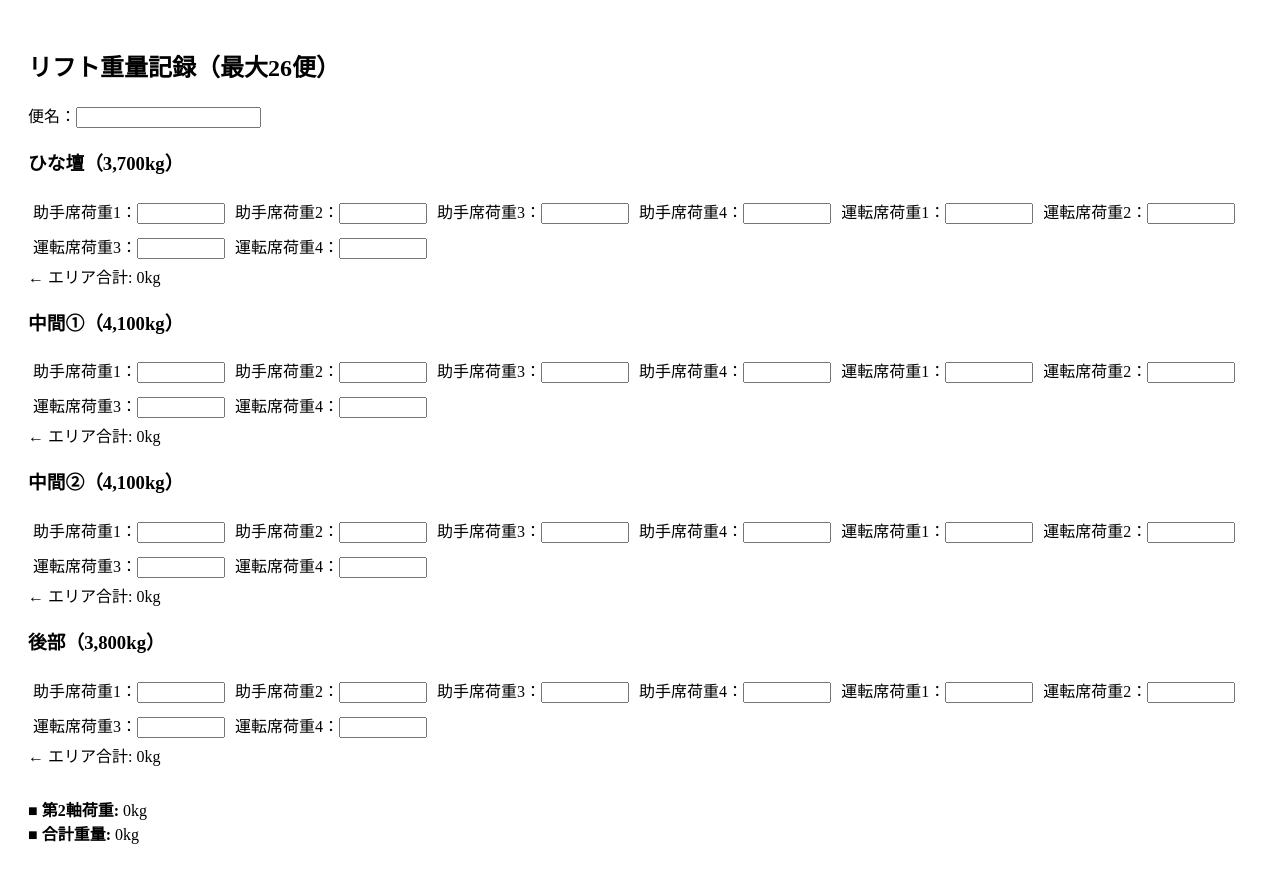
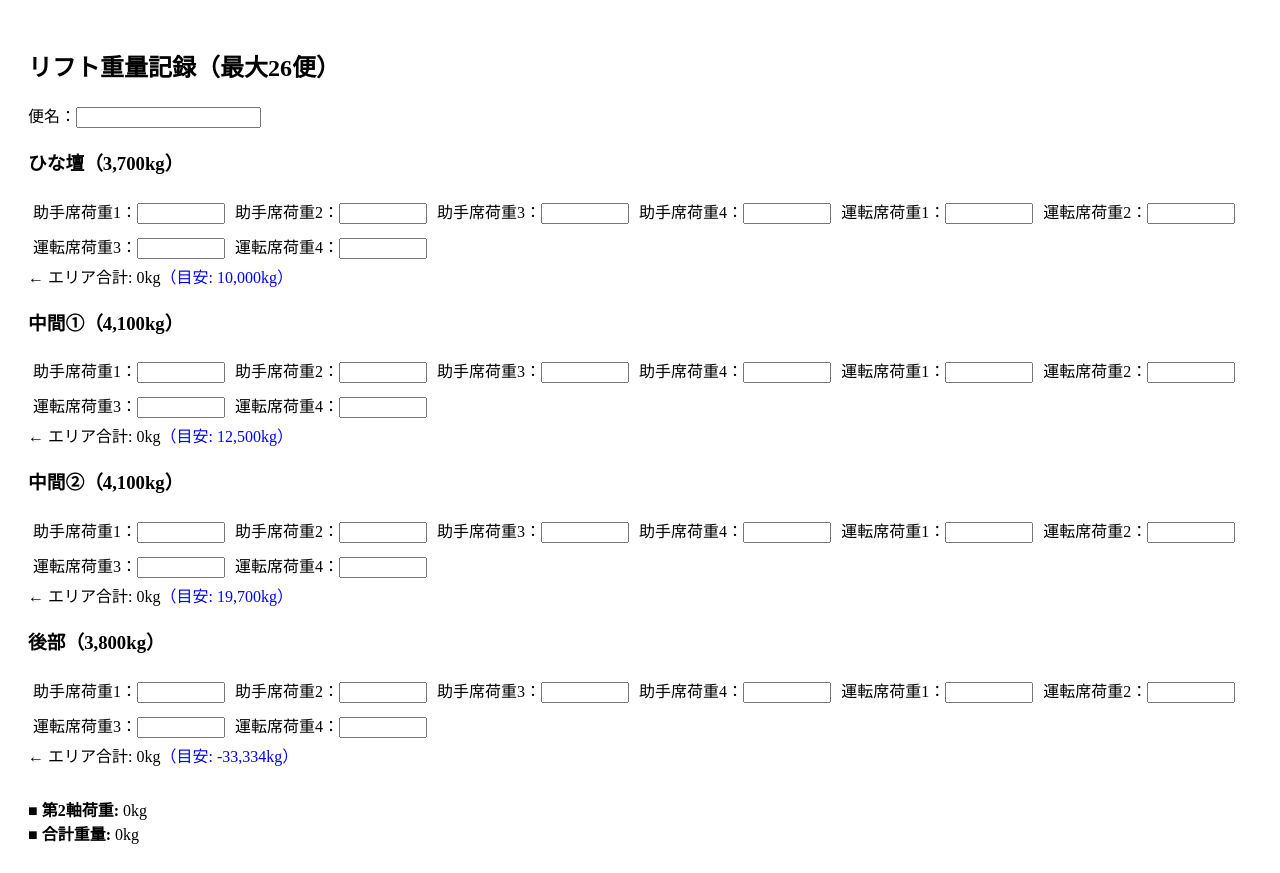
Before and after one commit to Toyotayusou1111/-, a React (Create React App) app: page / in a window 1280 px wide. Built offline with nearby package versions, Linux system fonts and the light colour scheme.

Commit message:
Update App.js

```diff
--- a/src/App.js
+++ b/src/App.js
@@ -21,18 +21,6 @@ export default function App() {
     const newData = [...data];
     newData[areaIndex][seatIndex] = value;
     setData(newData);
-  };
-
-  const handleKeyDown = (e, areaIndex, seatIndex) => {
-    if (e.key === "Enter") {
-      e.preventDefault();
-      const currentIndex = areaIndex * 8 + seatIndex;
-      const nextIndex = currentIndex + 1;
-      const nextInput = inputRefs.current[nextIndex];
-      if (nextInput) {
-        nextInput.focus();
-      }
-    }
   };
 
   const getAreaWeight = (areaIndex) => {
@@ -59,6 +47,16 @@ export default function App() {
     }, 0);
   };
 
+  const getSuggestedWeight = (areaIndex) => {
+    const remainingAxle = MAX_AXLE - getAxleLoad();
+    const remainingTotal = MAX_TOTAL - getTotalWeight();
+    const impact = INITIAL_ROWS[areaIndex].impact;
+    if (impact === 0) return 0;
+
+    const maxByAxle = remainingAxle / impact;
+    return Math.floor(Math.min(maxByAxle, remainingTotal));
+  };
+
   return (
     <div style={{ padding: 20 }}>
       <h2>リフト重量記録（最大26便）</h2>
@@ -83,7 +81,6 @@ export default function App() {
                     onChange={(e) =>
                       handleChange(areaIndex, seatIndex, e.target.value)
                     }
-                    onKeyDown={(e) => handleKeyDown(e, areaIndex, seatIndex)}
                     ref={(el) =>
                       (inputRefs.current[areaIndex * 8 + seatIndex] = el)
                     }
@@ -95,6 +92,9 @@ export default function App() {
           </div>
           <div>
             ← エリア合計: {getAreaWeight(areaIndex).toLocaleString()}kg
+            <span style={{ color: "blue" }}>
+              （目安: {getSuggestedWeight(areaIndex).toLocaleString()}kg）
+            </span>
           </div>
         </div>
       ))}
```
